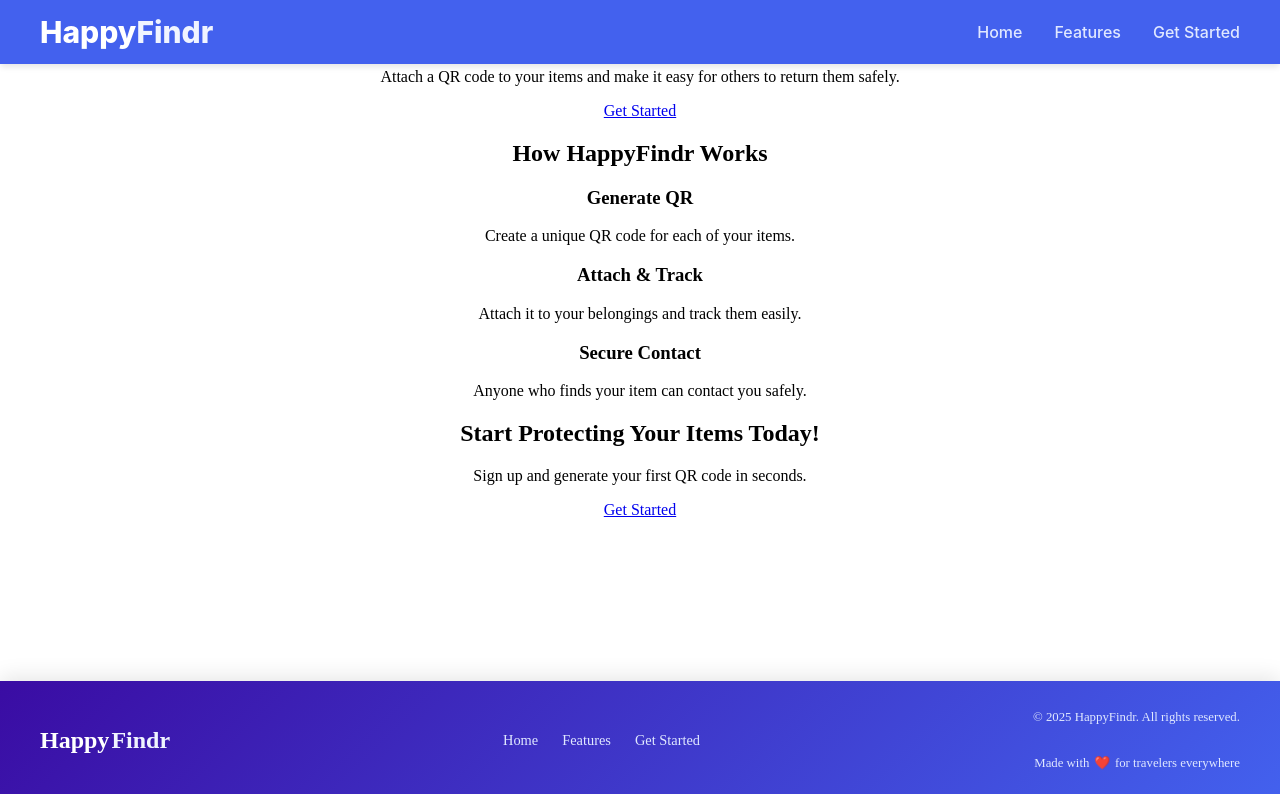
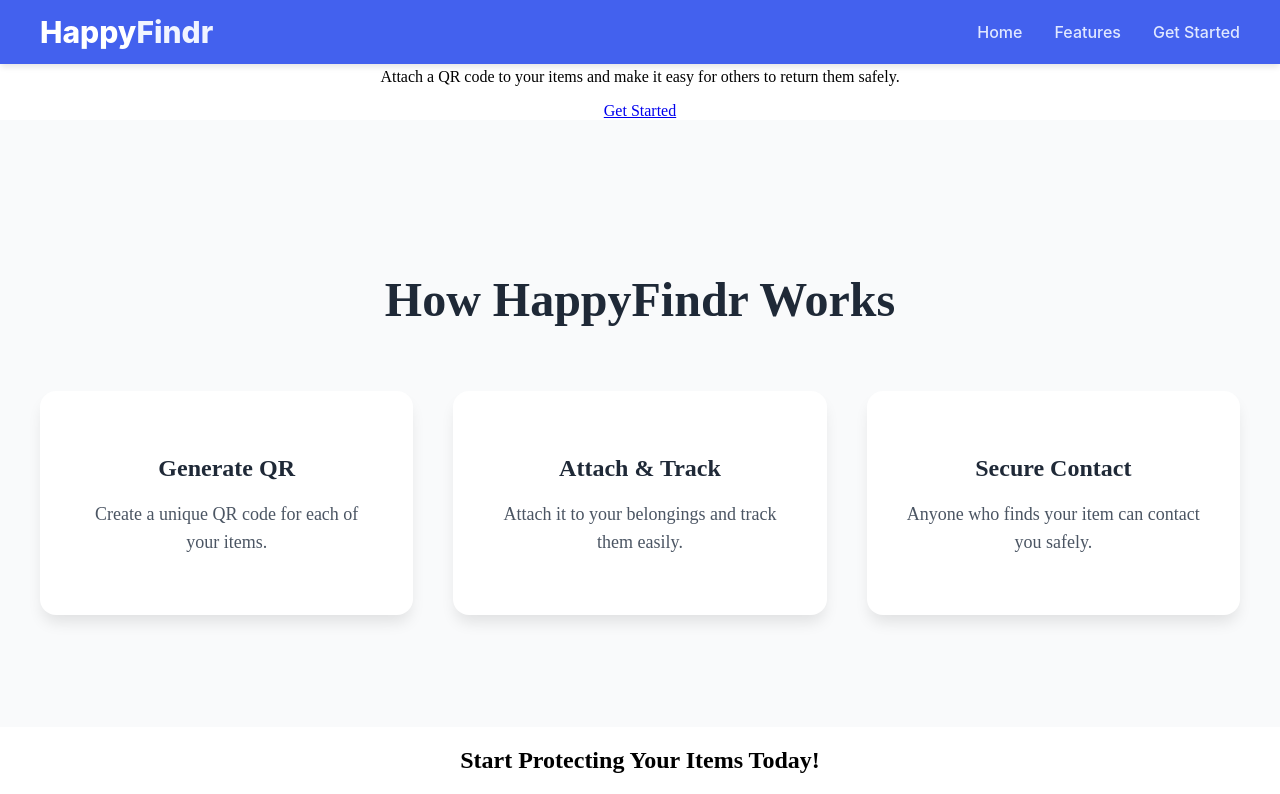
Before and after one commit to rudyravelindev/happyfindr-frontend, a React (Vite) app: page / in a window 1280 px wide. Shown: the top 794 px of the page. Built offline with nearby package versions, Linux system fonts and the light colour scheme.

Commit message:
Creating the layout for the features section

```diff
--- a/package.json
+++ b/package.json
@@ -11,7 +11,8 @@
   },
   "dependencies": {
     "react": "^19.1.1",
-    "react-dom": "^19.1.1"
+    "react-dom": "^19.1.1",
+    "react-icons": "^5.5.0"
   },
   "devDependencies": {
     "@eslint/js": "^9.33.0",
--- a/src/components/Features.css
+++ b/src/components/Features.css
@@ -0,0 +1,72 @@
+.features {
+  padding: 7rem 0;
+  background-color: #f9fafb;
+}
+
+.features__container {
+  max-width: 1200px;
+  margin: 0 auto;
+  padding: 0 1rem;
+  text-align: center;
+}
+
+.features__title {
+  font-size: 2.25rem;
+  font-weight: 800;
+  margin-bottom: 4rem;
+  color: #1f2937;
+}
+
+.features__grid {
+  display: grid;
+  grid-template-columns: 1fr;
+  gap: 2.5rem;
+}
+
+.features__card {
+  background-color: white;
+  padding: 2rem;
+  border-radius: 1rem;
+  box-shadow: 0 10px 15px -3px rgba(0, 0, 0, 0.1);
+  transition: all 0.3s ease;
+}
+
+.features__card:hover {
+  transform: translateY(-0.5rem);
+  box-shadow: 0 25px 50px -12px rgba(0, 0, 0, 0.25);
+}
+
+.features__card-title {
+  font-size: 1.5rem;
+  font-weight: 700;
+  margin-bottom: 1rem;
+  color: #1f2937;
+}
+
+.features__card-desc {
+  color: #4b5563;
+  font-size: 1.125rem;
+  line-height: 1.6;
+}
+
+/* Responsive Design */
+@media (min-width: 768px) {
+  .features__title {
+    font-size: 2.5rem;
+  }
+
+  .features__grid {
+    grid-template-columns: repeat(3, 1fr);
+    gap: 2.5rem;
+  }
+
+  .features__card {
+    padding: 2.5rem;
+  }
+}
+
+@media (min-width: 1024px) {
+  .features__title {
+    font-size: 3rem;
+  }
+}
--- a/src/components/Features.jsx
+++ b/src/components/Features.jsx
@@ -1,32 +1,26 @@
+import './Features.css';
+
 export default function Features() {
   return (
-    <section id="features" className="features py-28 bg-gray-50">
-      <div className="features__container container mx-auto px-4 text-center">
-        <h2 className="features__title text-3xl md:text-4xl lg:text-5xl font-extrabold mb-16 text-gray-800">
-          How HappyFindr Works
-        </h2>
-        <div className="features__grid grid grid-cols-1 md:grid-cols-3 gap-10">
-          <div className="features__card bg-white p-8 md:p-10 rounded-2xl shadow-lg hover:shadow-2xl transform transition hover:-translate-y-2">
-            <h3 className="features__card-title text-2xl md:text-2xl font-bold mb-4">
-              Generate QR
-            </h3>
-            <p className="features__card-desc text-gray-600 text-base md:text-lg">
+    <section id="features" className="features">
+      <div className="features__container">
+        <h2 className="features__title">How HappyFindr Works</h2>
+        <div className="features__grid">
+          <div className="features__card">
+            <h3 className="features__card-title">Generate QR</h3>
+            <p className="features__card-desc">
               Create a unique QR code for each of your items.
             </p>
           </div>
-          <div className="features__card bg-white p-8 md:p-10 rounded-2xl shadow-lg hover:shadow-2xl transform transition hover:-translate-y-2">
-            <h3 className="features__card-title text-2xl md:text-2xl font-bold mb-4">
-              Attach & Track
-            </h3>
-            <p className="features__card-desc text-gray-600 text-base md:text-lg">
+          <div className="features__card">
+            <h3 className="features__card-title">Attach & Track</h3>
+            <p className="features__card-desc">
               Attach it to your belongings and track them easily.
             </p>
           </div>
-          <div className="features__card bg-white p-8 md:p-10 rounded-2xl shadow-lg hover:shadow-2xl transform transition hover:-translate-y-2">
-            <h3 className="features__card-title text-2xl md:text-2xl font-bold mb-4">
-              Secure Contact
-            </h3>
-            <p className="features__card-desc text-gray-600 text-base md:text-lg">
+          <div className="features__card">
+            <h3 className="features__card-title">Secure Contact</h3>
+            <p className="features__card-desc">
               Anyone who finds your item can contact you safely.
             </p>
           </div>
```
Also changed, not shown: src/assets/qrcode-icon.png (added), 1 other file (tests, documents, lock files or other folders).
